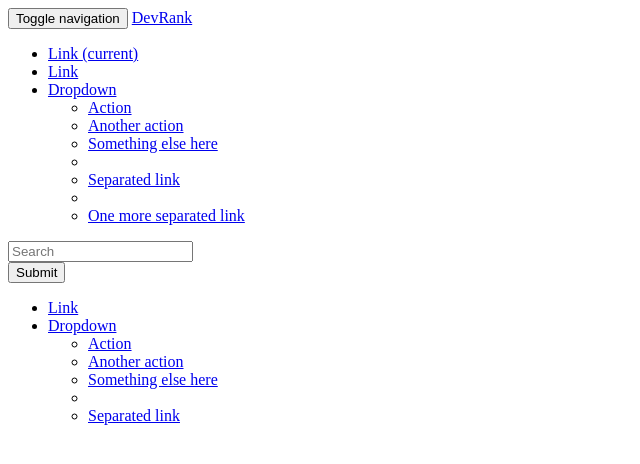
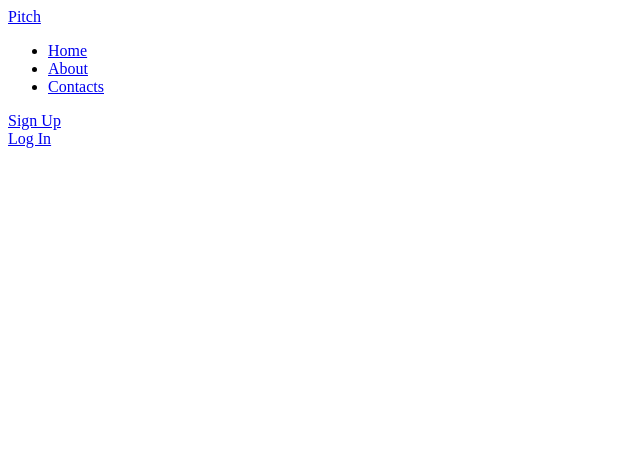
Before and after one commit to Daniel-Muruthi/devrank, a Django app: template devawards/templates/navbar.html in a window 1280 px wide. Shown: the top 464 px of the page, without its empty margins (0-640 px from the left). Run offline with Django 3.2, Linux system fonts and the light colour scheme; the template is opened without the code that fills it, so the values that code supplies are empty; some libraries are stand-ins or nearby versions.

Commit message:
This will fix the navbar

```diff
--- a/devawards/templates/delete.html
+++ b/devawards/templates/delete.html
@@ -9,7 +9,7 @@
                 </div>
                 <div>
                     <button class="btn btn-danger" type="submit">Confirm Delete</button>
-                    <a class="btn mx-3 btn-success" href="{% url 'cloneapp:findpost' object.id%}">Cancel</a>
+                    <a class="btn mx-3 btn-success" href="">Cancel</a>
                 </div>
             </div>
         </form>
--- a/devawards/templates/landing.html
+++ b/devawards/templates/landing.html
@@ -59,7 +59,7 @@
                           {{signup_form.errors}}
                           </div>
 
-                          <p class="text-center">Already have an account? <a href="{%url 'cloneapp:emaillogin'%}">Sign into your account</a></p>
+                          <p class="text-center">Already have an account? <a href="{%url 'emaillogin'%}">Sign into your account</a></p>
                         </div>
                       </div>
                       <!-- empty div -->
--- a/devawards/templates/navbar.html
+++ b/devawards/templates/navbar.html
@@ -1,55 +1,56 @@
 {%block navbar%}
-<nav class="navbar navbar-default navbar-static-top" role="navigation">
-    <div class="container-fluid">
-        <div class="navbar-header">
-            <button type="button" class="navbar-toggle collapsed" data-toggle="collapse" data-target="#bs-example-navbar-collapse-1" aria-expanded="false">
-            <span class="sr-only">Toggle navigation</span>
-            <span class="icon-bar"></span>
-            <span class="icon-bar"></span>
-            <span class="icon-bar"></span>
-            </button>
-            <a class="navbar-brand" href="#">DevRank</a>
+<!DOCTYPE html>
+<html lang="en">
+    <head>
+        <meta charset="UTF-8">
+        <meta http-equiv="X-UA-Compatible" content="IE=edge">
+        <meta name="viewport" content="width=device-width, initial-scale=1.0">
+        <link rel="preconnect" href="https://fonts.googleapis.com">
+        <link rel="preconnect" href="https://fonts.gstatic.com" crossorigin>
+        <link href="https://fonts.googleapis.com/css2?family=Satisfy&display=swap" rel="stylesheet">
+    </head>
+<body>
+    <div class="navbar navbar-default navbar-static-top " role="navigation">
+        <div class="container-fluid d-inline ">
+            <a href="/" class="header_logo navbar-brand mx-3 mt-0">Pitch</a>
+            <div class="collapse navbar-collapse">
+                <ul class="nav navbar-nav d-inline">
+                    <li id="home" class=" mx-3 d-block">
+                        <a href="/">Home</a>
+                    </li>
+                    <li id="about" class=" mx-3 d-block">
+                        <a href="#">About</a>
+                    </li>
+                    <li id="contacts" class=" mx-3 d-block">
+                        <a href="#">Contacts</a>
+                    </li>
+                </ul>
+                <div class="navbar navbar-nav navbar-right signlog d-inline">
+                    {% if current_user.is_authenticated %}
+                    <h4 class="d-inline"> </h4>
+                    <img src="" alt="user ppic" height="50px" width="50px" class="d-inline">
+                    <div class="my-auto mx-3 signout d-inline">
+                        <a href="" class="btn btn-primary ">Create New Pitch</a>
+                    </div>
+                    <div class="my-auto mx-3 signout d-inline">
+                        <a href="{% url 'logout' %}" class="btn btn-primary ">Sign out</a>
+                    </div>
+                    {% else %}
+                    <div class="my-auto mx-3 signup d-inline">
+                        <a href="{% url 'emailsignup' %}" class="btn btn-success ">Sign Up</a>
+                    </div>
+                    <div class="my-auto mx-3 login d-inline">
+                        <a href="{% url 'emaillogin' %}" class="btn btn-primary">
+                            Log In
+                        </a>
+                    </div>
+                    {% endif %}
+                </div>
+            </div>
         </div>
-
-        <div class="navbar-expand d-inline" id="bs-example-navbar-collapse-1 d-flex ">
-            <ul class="nav navbar-nav">
-                <li class="active"><a href="#">Link <span class="sr-only">(current)</span></a></li>
-                <li><a href="#">Link</a></li>
-                <li class="dropdown">
-                    <a href="#" class="dropdown-toggle" data-toggle="dropdown" role="button" aria-haspopup="true" aria-expanded="false">Dropdown <span class="caret"></span></a>
-                    <ul class="dropdown-menu">
-                        <li><a href="#">Action</a></li>
-                        <li><a href="#">Another action</a></li>
-                        <li><a href="#">Something else here</a></li>
-                        <li role="separator" class="divider"></li>
-                        <li><a href="#">Separated link</a></li>
-                        <li role="separator" class="divider"></li>
-                        <li><a href="#">One more separated link</a></li>
-                    </ul>
-                </li>
-            </ul>
-            <form class="navbar-form navbar-left">
-                <div class="form-group">
-                    <input type="text" class="form-control" placeholder="Search">
-                </div>
-                <button type="submit" class="btn btn-default">Submit</button>
-            </form>
-            <ul class="nav navbar-nav navbar-right">
-                <li><a href="#">Link</a></li>
-                <li class="dropdown">
-                    <a href="#" class="dropdown-toggle" data-toggle="dropdown" role="button" aria-haspopup="true" aria-expanded="false">Dropdown <span class="caret"></span></a>
-                    <ul class="dropdown-menu">
-                        <li><a href="#">Action</a></li>
-                        <li><a href="#">Another action</a></li>
-                        <li><a href="#">Something else here</a></li>
-                        <li role="separator" class="divider"></li>
-                        <li><a href="#">Separated link</a></li>
-                    </ul>
-                </li>
-            </ul>
-        </div><!-- /.navbar-collapse -->
-    </div><!-- /.container-fluid -->
-</nav>
-{%endblock%}
+    </div>
+</body>
+</html>
+{% endblock %}
 {%block content%}
 {%endblock%}
--- a/devawards/templates/registration/login.html
+++ b/devawards/templates/registration/login.html
@@ -19,12 +19,12 @@
                 {% endif %}
                 <div class="card p-4">
                     <h1 class="text-center", style="font-family: 'Cookie', cursive; font-size:xx-large !important;">Instagram</h1>
-                    <form method="post" action="{%url 'cloneapp:emaillogin' %}">
+                    <form method="post" action="{%url 'emaillogin' %}">
                         {% csrf_token%}
                         {%bootstrap_form emaillogin_form%}
                         <button class="btn btn-primary my-1" style="width:100%" type="submit" Value="Login">Login</button>
                     </form>
-                    <p class="">Don't have an account? <a href="{%url 'cloneapp:emailsignup'%}">Create an account</a></p>
+                    <p class="">Don't have an account? <a href="{%url 'emailsignup'%}">Create an account</a></p>
                 </div>
             </div>
         </div>
--- a/devawards/urls.py
+++ b/devawards/urls.py
@@ -9,7 +9,7 @@ from django.contrib.auth.decorators import login_required
 from .views import UserProfile, EditProfile
 
 
-app_name = 'cloneapp'
+
 urlpatterns=[
     url(r'^$', views.landing, name='landingpage'),
     path("index/", views.userhome, name='index'),
```
